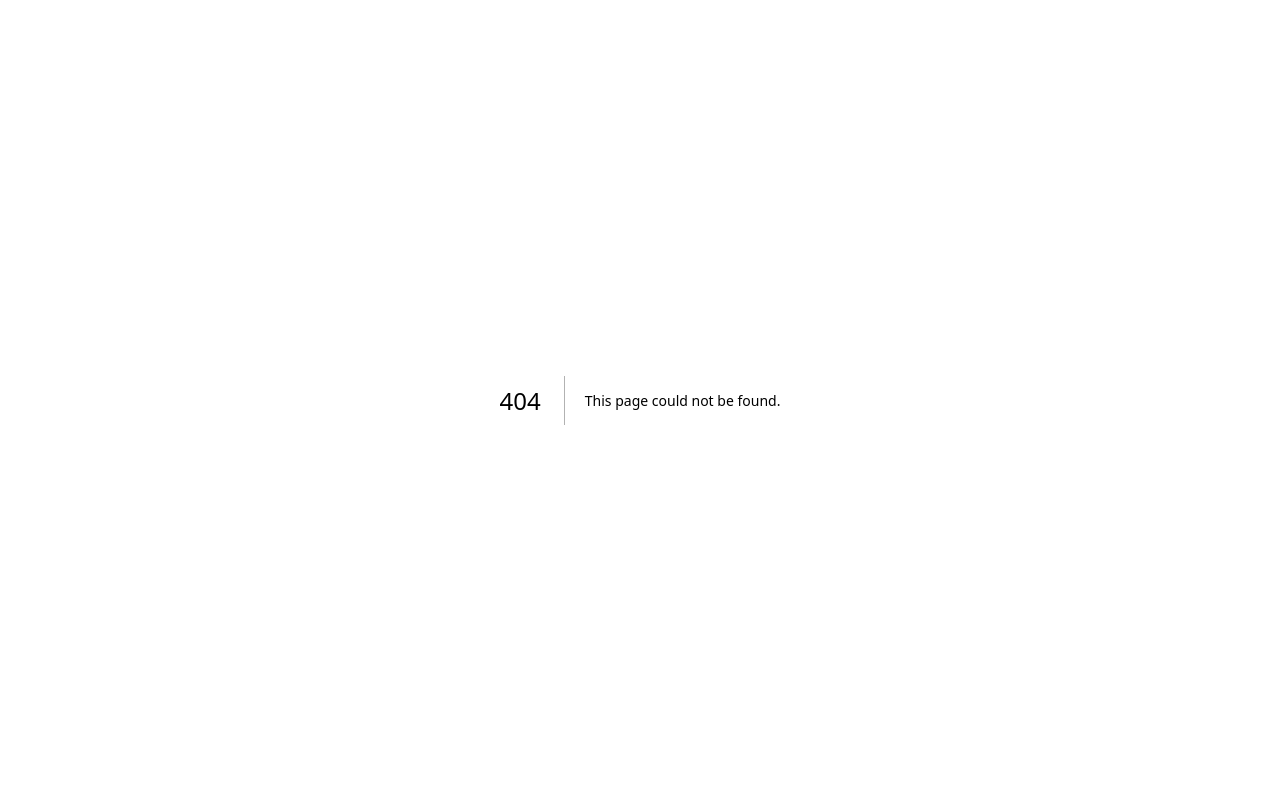
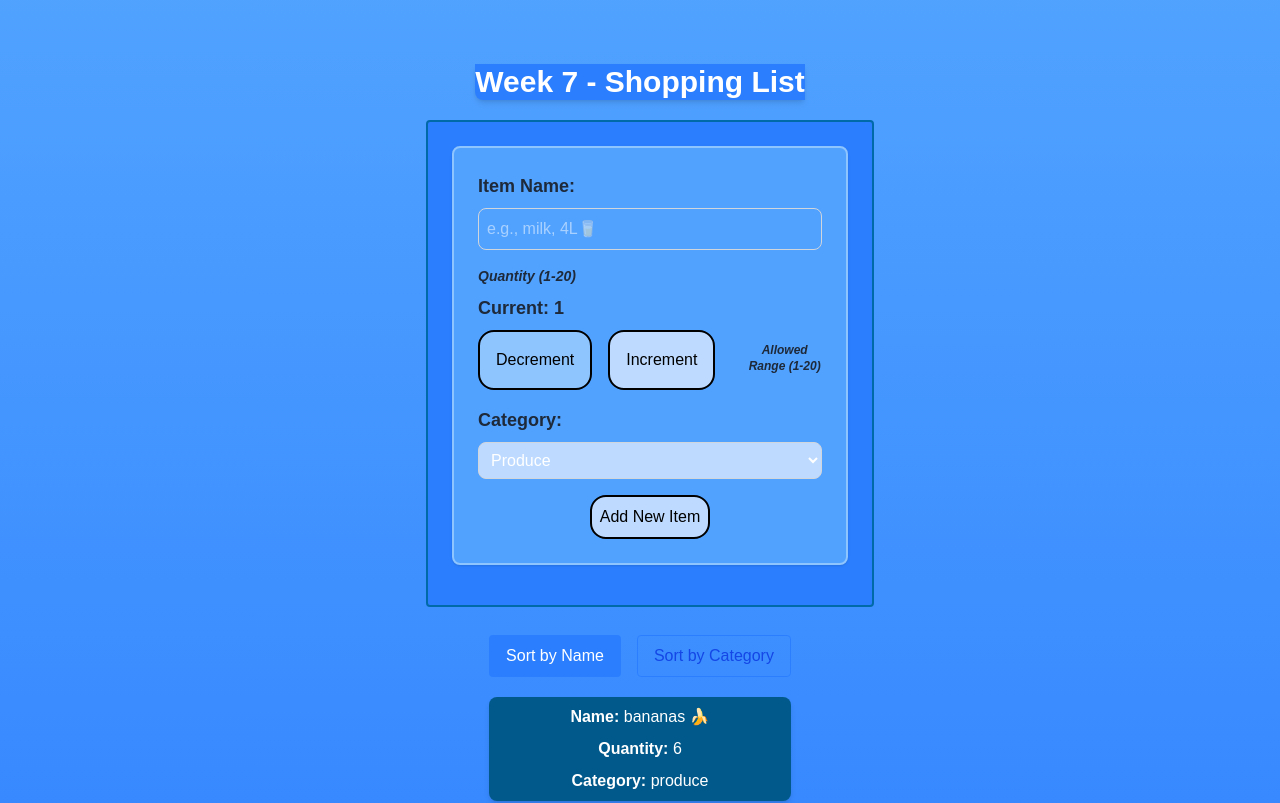
Before and after one commit to Temsters/cprg306-assignments, a Next.js app: page /week-8 in a window 1280 px wide. Before the commit this address had no page. Shown: the top 803 px of the page. Built offline with nearby package versions, Linux system fonts and the light colour scheme.

Commit message:
Moving files frpm week 7 to week 8, creating link in page js, and creating another file meal-ideas.js

```diff
--- a/app/page.js
+++ b/app/page.js
@@ -12,6 +12,7 @@ export default function Page() {
       <p><Link href="/week-5">Go to week 5</Link></p>
       <p><Link href="/week-6">Go to week 6</Link></p>
       <p><Link href="/week-7">Go to week 7</Link></p>
+      <p><Link href="/week-8">Go to week 8</Link></p>
     </main>
   );
 }
--- /dev/null
+++ b/app/week-8/item-list.js
@@ -0,0 +1,76 @@
+"use client";
+
+import Item from "./item";
+import { useState } from "react";
+
+
+//item list component
+export default function ItemList({ items }) {
+  //State variable called sortBy & setter called setSortBy
+  const [sortBy, setSortBy] = useState("name");
+
+  const sortedItems = [...items];
+
+  //Sort the items using state variable sortBy
+  // if sortBy is "name", sort alphabetically by name
+  if (sortBy === "name") {
+    sortedItems.sort((a, b) => a.name.localeCompare(b.name));
+  }
+  // if sortBy is "category", sort alphabetically by category
+  else if (sortBy === "category") {
+    sortedItems.sort((a, b) => a.category.localeCompare(b.category));
+  }
+
+  //Create sort buttons for name and category
+ const SortButtons = () => {
+  return (
+    <div className="flex justify-center gap-4 my-5">
+      <button
+        className={
+          sortBy === "name"
+            ? "bg-blue-500 text-white py-2 px-4 border border-transparent rounded hover:bg-blue-600"
+            : "bg-transparent hover:bg-blue-500 text-blue-700 dark:text-white hover:text-white py-2 px-4 border border-blue-500 hover:border-transparent rounded"
+        }
+        onClick={() => setSortBy("name")}
+      >
+        Sort by Name
+      </button>
+
+      <button
+        className={
+          sortBy === "category"
+            ? "bg-blue-500 text-white py-2 px-4 border border-transparent rounded hover:bg-blue-600"
+            : "bg-transparent hover:bg-blue-500 text-blue-700 dark:text-white hover:text-white py-2 px-4 border border-blue-500 hover:border-transparent rounded"
+        }
+        onClick={() => setSortBy("category")}
+      >
+        Sort by Category
+      </button>
+    </div>
+  );
+};
+
+
+  //Use map to render the items
+  const itemList = sortedItems.map((item, index) => (
+    <Item
+      key={item.id}
+      name={item.name}
+      quantity={item.quantity}
+      category={item.category}
+      bgColor={
+        index % 2 === 0
+          ? "bg-[oklch(44.3%_0.11_240.79)]"
+          : "bg-[oklch(29.3%_0.066_243.157)]"
+      }
+    />
+  ));
+
+  //Return the UI
+  return (
+    <div>
+      <SortButtons />
+      {itemList}
+    </div>
+  );
+}
--- /dev/null
+++ b/app/week-8/item.js
@@ -0,0 +1,13 @@
+
+//item component accepting name, quantity, category as props
+export default function Item({ name, quantity, category, bgColor }) {
+  return (
+    <div className={`my-2 max-w-sm p-2 rounded-lg mx-auto text-center shadow-md ${bgColor}  dark:border-white`}>
+      <ul className="space-y-2 ">
+        <li><span className="font-semibold text-white">Name:</span> {name}</li>
+        <li><span className="font-semibold text-white">Quantity:</span> {quantity}</li>
+        <li><span className="font-semibold text-white">Category:</span> {category}</li>
+      </ul>
+    </div>
+  );
+}
--- /dev/null
+++ b/app/week-8/items.json
@@ -0,0 +1,74 @@
+[
+  {
+    "id": "1h2GJKH12gkHG31h1H",
+    "name": "milk, 4 L 🥛",
+    "quantity": 1,
+    "category": "dairy"
+  },
+  {
+    "id": "2KJH3k2j3H1k2J3K1H",
+    "name": "bread 🍞",
+    "quantity": 2,
+    "category": "bakery"
+  },
+  {
+    "id": "3h2KJH3k2j3H1k2J3",
+    "name": "eggs, dozen 🥚",
+    "quantity": 2,
+    "category": "dairy"
+  },
+  {
+    "id": "4k2J3K1H2GJKH12gk",
+    "name": "bananas 🍌",
+    "quantity": 6,
+    "category": "produce"
+  },
+  {
+    "id": "5H1h1H2KJH3k2j3H",
+    "name": "broccoli 🥦",
+    "quantity": 3,
+    "category": "produce"
+  },
+  {
+    "id": "6H1k2J3K1H2GJKH1",
+    "name": "chicken breasts, 1 kg 🍗",
+    "quantity": 1,
+    "category": "meat"
+  },
+  {
+    "id": "7gkHG31h1H2KJH3k",
+    "name": "pasta sauce 🍝",
+    "quantity": 3,
+    "category": "canned goods"
+  },
+  {
+    "id": "8j3H1k2J3K1H2GJK",
+    "name": "spaghetti, 454 g 🍝",
+    "quantity": 2,
+    "category": "dry goods"
+  },
+  {
+    "id": "9H12gkHG31h1H2KJ",
+    "name": "toilet paper, 12 pack 🧻",
+    "quantity": 1,
+    "category": "household"
+  },
+  {
+    "id": "10H3k2j3H1k2J3K1",
+    "name": "paper towels, 6 pack",
+    "quantity": 1,
+    "category": "household"
+  },
+  {
+    "id": "11k2J3K1H2GJKH12",
+    "name": "dish soap 🍽️",
+    "quantity": 1,
+    "category": "household"
+  },
+  {
+    "id": "12GJKH12gkHG31h1",
+    "name": "hand soap 🧼",
+    "quantity": 4,
+    "category": "household"
+  }
+]
--- /dev/null
+++ b/app/week-8/new-item.js
@@ -0,0 +1,26 @@
+"use client";
+import SimpleFormSubmission from "../components/SimpleFormSubmission";
+import { useState } from "react";
+
+//New item component
+export default function NewItem({ onAddItem }) {
+
+  //State variable to handle form data
+  const [formData, setFormData] = useState("");
+
+  //Event handler function to add new item using onAddItem prop
+  function handleAddItem(item) {
+    setFormData(item);
+    onAddItem(item);
+  }
+
+  return (
+  <div className=" max-w-md bg-blue-500 dark:bg-gray-900 border-[oklch(50%_0.134_242.749)] rounded-2xl lg:rounded ml-5 p-6 pt-6 border-2">
+      {/* Form component */}
+      <SimpleFormSubmission onAddItem={handleAddItem} />
+  </div>
+
+  );
+
+
+}
--- /dev/null
+++ b/app/week-8/page.js
@@ -0,0 +1,31 @@
+"use client";
+
+import ItemList from "./item-list";
+import NewItem from "./new-item";
+import itemsData from "./items.json";
+import { useState } from "react";
+
+//week 7 page
+export default function Page() {
+  //initialize a state variable items with itemsData
+  const [items, setItems] = useState(itemsData);
+
+  //Create an event handler function (e.g., handleAddItem) that adds a new item to items.
+  const handleAddItem = (item) => {
+    setItems((prevItems) => [...prevItems, item]);
+  };
+
+return (
+ <main className="flex justify-center items-center min-h-screen space-y-2 text-white flex-col bg-gradient-to-b from-blue-400 to-blue-600 dark:from-gray-800 dark:to-gray-900 p-4">
+      <h1 className="my-12 text-3xl font-bold bg-blue-500 dark:bg-[oklch(50%_0.134_242.749)] rounded-bl-lg text-center shadow-md text-white mb-5">
+        Week 7 - Shopping List
+      </h1>
+
+      {/* Pass handleAddItem to NewItem as a prop */}
+      <NewItem onAddItem={handleAddItem} />
+
+      {/* Display the list of items */}
+      <ItemList items={items} />
+    </main>
+  );
+}
```
Also changed, not shown: app/week-8/meal-ideas.js (added).
